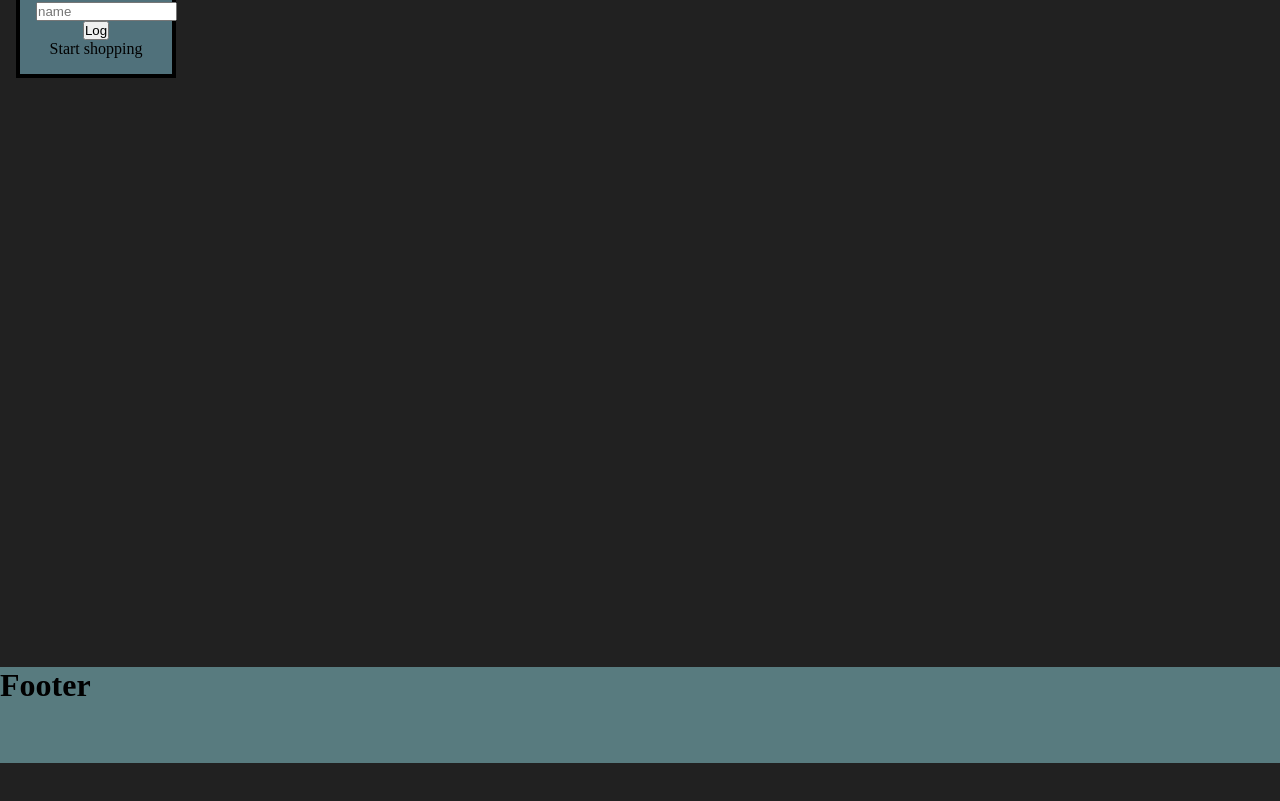
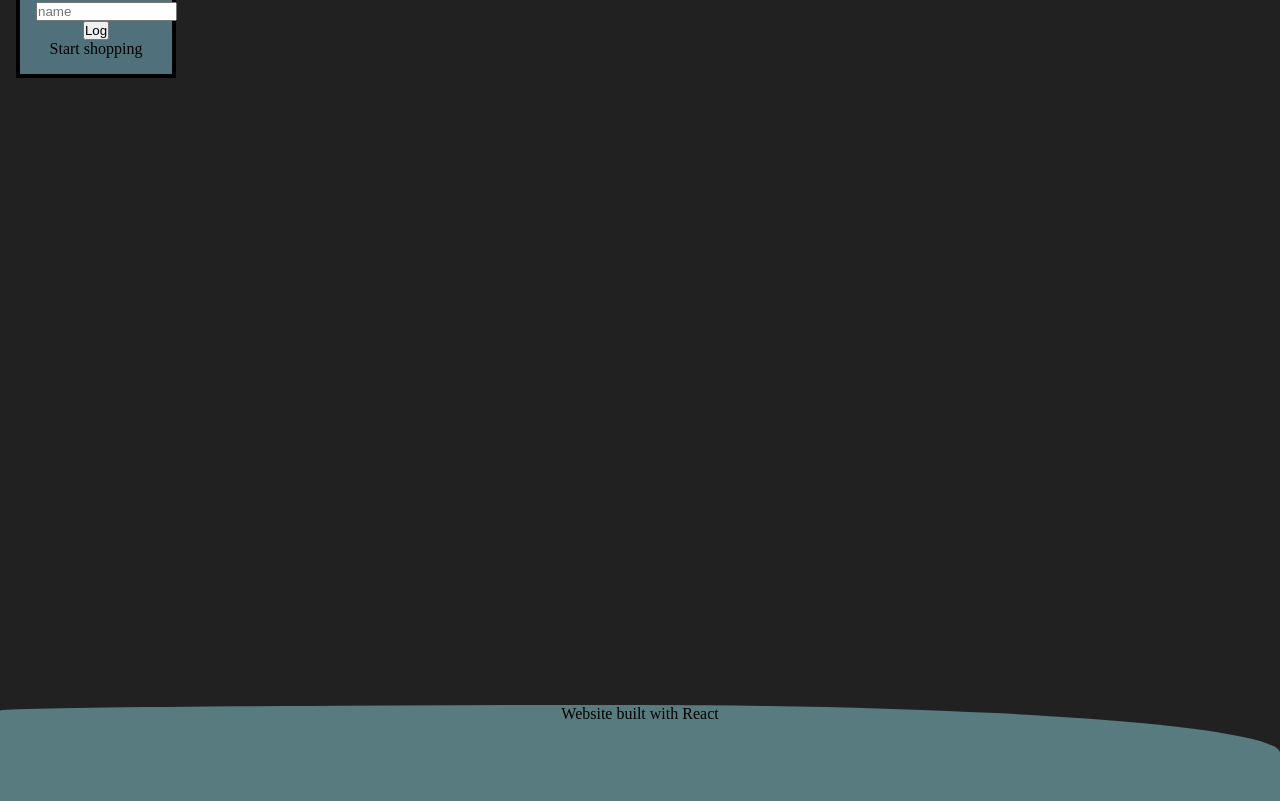
Before and after one commit to Joseph-K-B/shop-list, a React app: page / in a window 1280 px wide. Shown: the part 245-1046 px from the top of the page. Before the commit the page ends 1008 px from the top, so only its background shows below. Built offline with nearby package versions, Linux system fonts and the light colour scheme.

Commit message:
styling for list items and footer

```diff
--- a/src/components/layout/Footer.jsx
+++ b/src/components/layout/Footer.jsx
@@ -1,7 +1,8 @@
+
 function Footer(){
     return(
         <footer>
-            <h1>Footer</h1>
+            <p>Website built with React</p>
         </footer>
     )
 }
--- a/src/components/list/ShopList.css
+++ b/src/components/list/ShopList.css
@@ -5,6 +5,9 @@
 
 .listItem {
     background-color: #50717b;
+    border-radius: 7% 7% 30% 30%;
+    opacity: 80%;
+    box-shadow: 4px 2px black ;
     display: flex;
     flex-direction: column;
     align-items: center;
--- a/src/views/Home/Home.css
+++ b/src/views/Home/Home.css
@@ -23,7 +23,10 @@ main {
 }
 
 footer {
+    margin-top: 3%;
+    text-align: center;
     min-height: 12vh;
     min-width: 100vw;
     background-color: #587B7F;
+    border-radius: 85% / 10% 85% 0 0;
 }
```
